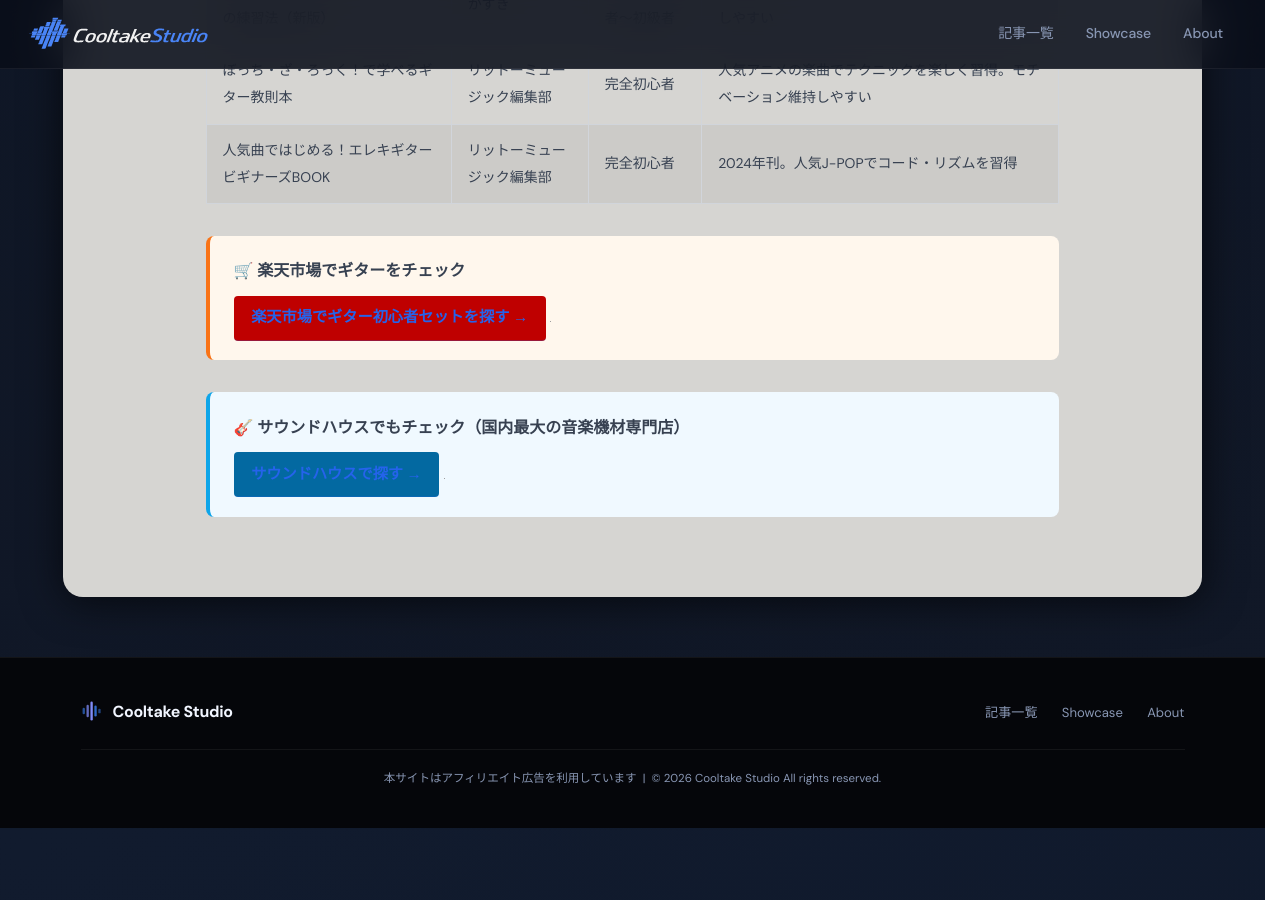
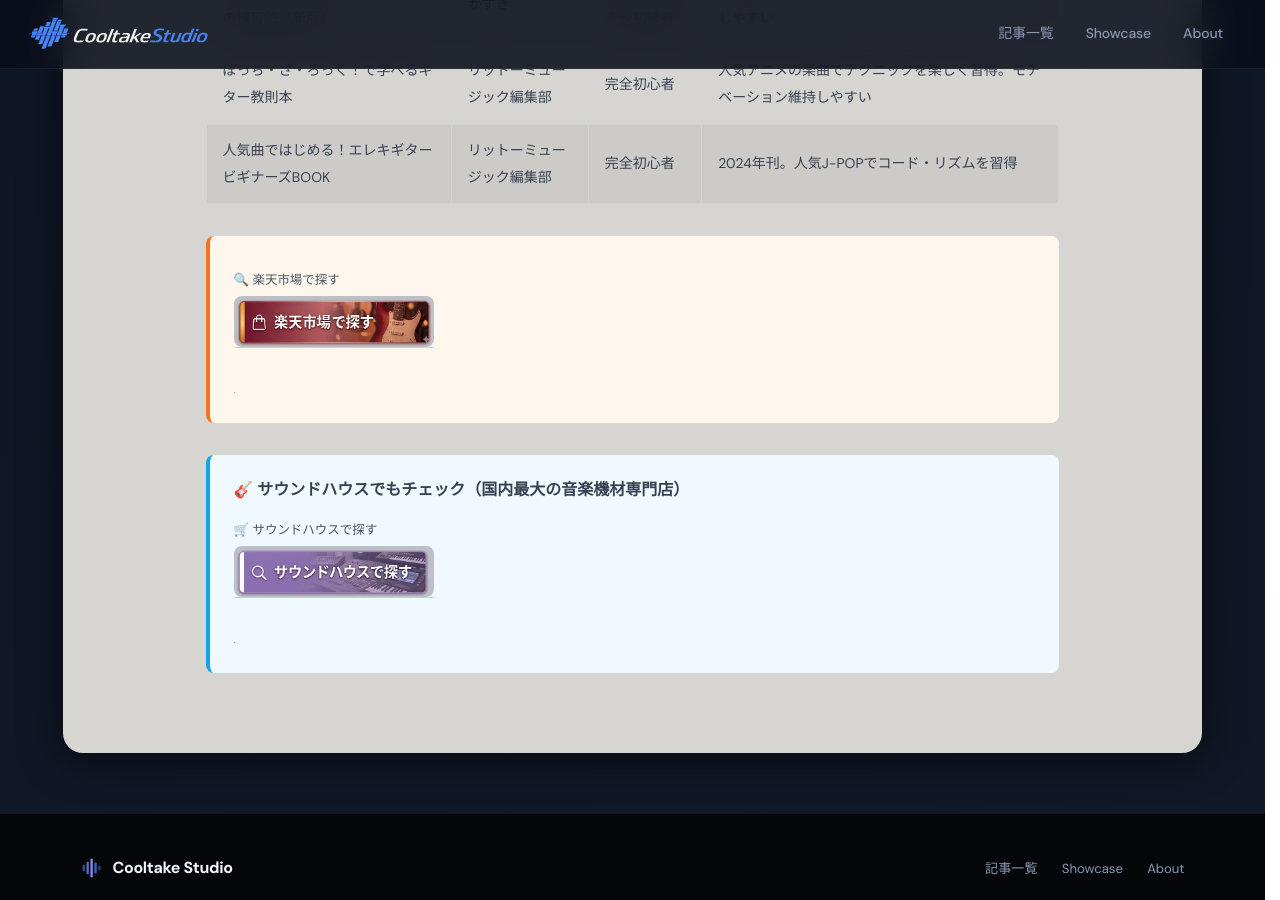
Before and after one commit to cooltake/cooltake-staging, a Jekyll site: the page built from _posts/2026-05-20-guitar-guide.md, in a window 1280 px wide and 900 px high, scrolled down 4512 px. Built offline with Jekyll 4.4.1, drawn with Linux system fonts in a browser that asks for light colours; some web fonts are replaced; grey boxes are pictures that could not be loaded.

Commit message:
style: replace old CTA buttons with image buttons in 2026-05-20-guitar-guide.md

```diff
--- a/_posts/2026-05-20-guitar-guide.md
+++ b/_posts/2026-05-20-guitar-guide.md
@@ -107,13 +107,14 @@
 <!-- AFFILIATE_PLACEHOLDER: Amazon教則本リンク（もしもアフィリエイト Amazon審査通過後に設置予定 site_id=672391） -->
 
 <div style="margin:2rem 0;padding:1.2rem 1.5rem;background:#fff7ed;border-left:4px solid #f97316;border-radius:8px;">
-<p style="margin:0 0 .6rem;font-weight:bold;font-size:1rem;">&#x1F6D2; 楽天市場でギターをチェック</p>
-<a href="//af.moshimo.com/af/c/click?a_id=5565352&amp;p_id=54&amp;pc_id=54&amp;pl_id=616&amp;url=https%3A%2F%2Fsearch.rakuten.co.jp%2Fsearch%2Fmall%2F%25E3%2582%25AE%25E3%2582%25BF%25E3%2583%25BC+%25E5%2588%259D%25E5%25BF%2583%25E8%2580%2585+%25E3%2582%25BB%25E3%2583%2583%25E3%2583%2588%2F" rel="nofollow" referrerpolicy="no-referrer-when-downgrade" style="display:inline-block;background:#bf0000;color:#fff;padding:.45rem 1.1rem;border-radius:4px;text-decoration:none;font-weight:bold;font-size:.95rem;">楽天市場でギター初心者セットを探す →</a>
+<div style="margin:.8rem 0;"><span style="display:block;font-size:.78rem;color:#4b5563;margin-bottom:3px;margin-top:6px;">🔍 楽天市場で探す</span>
+<a href="//af.moshimo.com/af/c/click?a_id=5565352&amp;p_id=54&amp;pc_id=54&amp;pl_id=616&amp;url=https%3A%2F%2Fsearch.rakuten.co.jp%2Fsearch%2Fmall%2F%25E3%2582%25AE%25E3%2582%25BF%25E3%2583%25BC+%25E5%2588%259D%25E5%25BF%2583%25E8%2580%2585+%25E3%2582%25BB%25E3%2583%2583%25E3%2583%2588%2F" rel="nofollow" referrerpolicy="no-referrer-when-downgrade" style="display:inline-block;text-decoration:none;"><img src="/assets/images/btn-rakuten.jpg" alt="楽天市場で探す" width="200" style="height:auto;border-radius:8px;display:block;"></a></div>
 <img src="//i.moshimo.com/af/i/impression?a_id=5565352&amp;p_id=54&amp;pc_id=54&amp;pl_id=616" width="1" height="1" style="border:none;" alt="" loading="lazy">
 </div>
 
 <div style="margin:2rem 0;padding:1.2rem 1.5rem;background:#f0f9ff;border-left:4px solid #0ea5e9;border-radius:8px;">
 <p style="margin:0 0 .6rem;font-weight:bold;font-size:1rem;">&#x1F3B8; サウンドハウスでもチェック（国内最大の音楽機材専門店）</p>
-<a href="https://h.accesstrade.net/sp/cc?rk=01001xqc00os63&url=https%3A%2F%2Fwww.soundhouse.co.jp%2Fsearch%2Findex%2F%3Fsearch_all%3D%25E3%2582%25AE%25E3%2582%25BF%25E3%2583%25BC" rel="nofollow" referrerpolicy="no-referrer-when-downgrade" style="display:inline-block;background:#0369a1;color:#fff;padding:.45rem 1.1rem;border-radius:4px;text-decoration:none;font-weight:bold;font-size:.95rem;">サウンドハウスで探す →</a>
+<div style="margin:.8rem 0;"><span style="display:block;font-size:.78rem;color:#4b5563;margin-bottom:3px;margin-top:6px;">🛒 サウンドハウスで探す</span>
+<a href="https://h.accesstrade.net/sp/cc?rk=01001xqc00os63&url=https%3A%2F%2Fwww.soundhouse.co.jp%2Fsearch%2Findex%2F%3Fsearch_all%3D%25E3%2582%25AE%25E3%2582%25BF%25E3%2583%25BC" rel="nofollow" referrerpolicy="no-referrer-when-downgrade" style="display:inline-block;text-decoration:none;"><img src="/assets/images/btn-soundhouse.jpg" alt="サウンドハウスで探す" width="200" style="height:auto;border-radius:8px;display:block;"></a></div>
 <img src="https://h.accesstrade.net/sp/rr?rk=01001xqc00os63" width="1" height="1" border="0" alt="" loading="lazy">
 </div>
```
